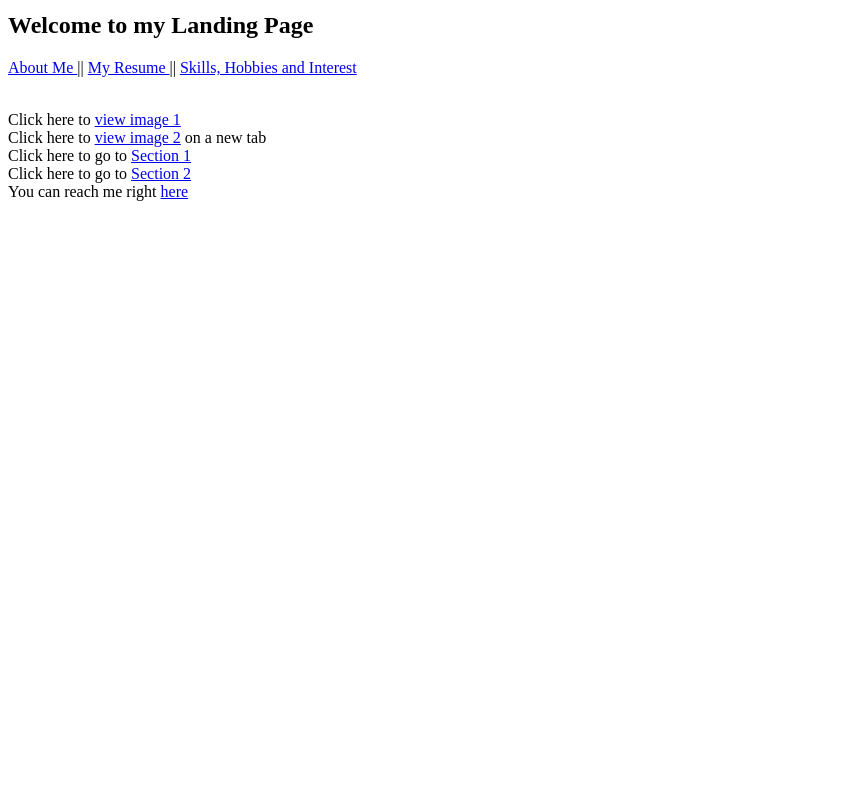
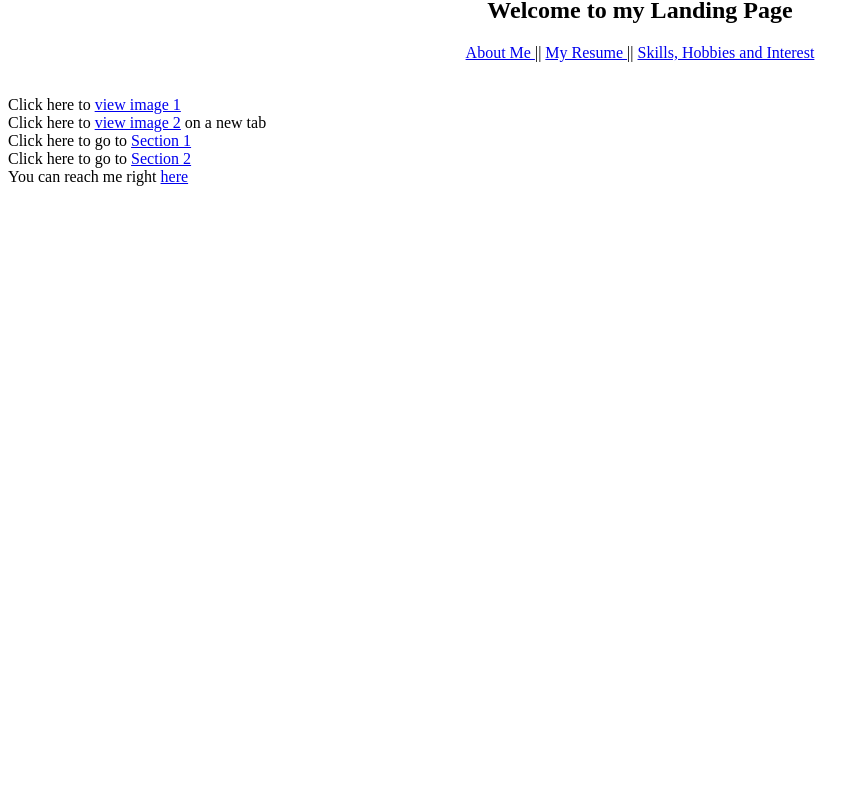
Before and after one commit to julieeesy/juli-landing-page, a plain HTML site: page index.html in a window 1280 px wide. Shown: the part 68-863 px from the top of the page, without its empty margins (0-868 px from the left). Drawn offline with Linux system fonts and the light colour scheme.

Commit message:
small changes to the quote marks

```diff
--- a/index.html
+++ b/index.html
@@ -3,7 +3,7 @@
 <head>
 	<title>JULI'S LANDING PAGE</title>
 	<meta charset="utf-8"/>
-	<link rel="stylesheet" type=“text/css” href="landing_design.css">
+	<link rel="stylesheet" type="text/css" href="landing_design.css">
 </head>
 <body id="top">
 	<h1>Hi, I am Juliana Sy</h1>
```
